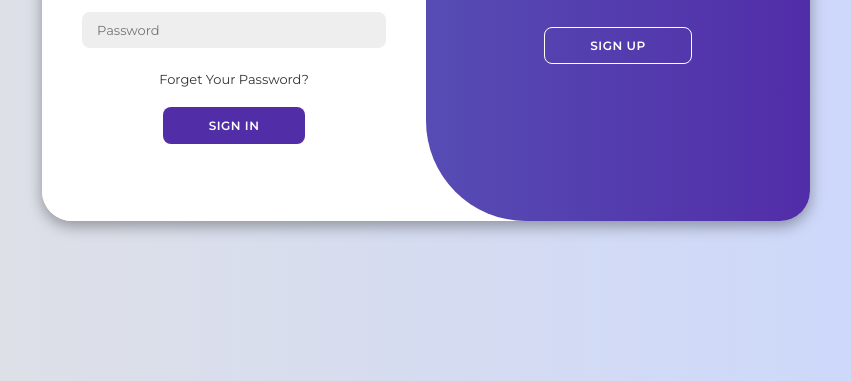
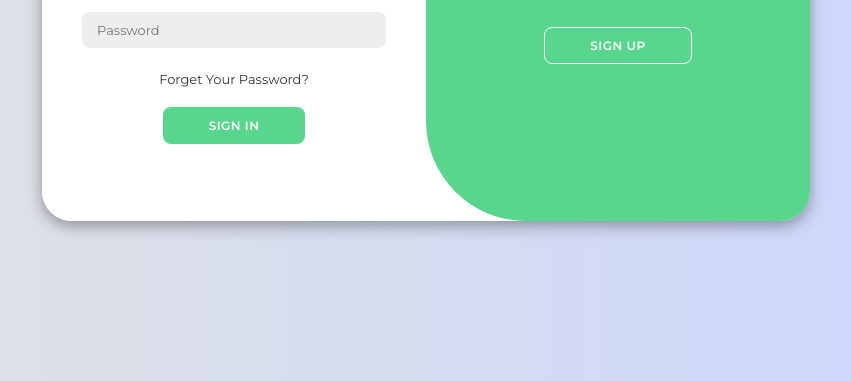
Before and after one commit to yad-khoshnaw/login-form, a plain HTML site: page index.html in a window 1280 px wide. Shown: the part 419-800 px from the top of the page, without its empty margins (214-1065 px from the left). Drawn offline with Linux system fonts and the light colour scheme.

Commit message:
change the background color of button & container

```diff
--- a/style.css
+++ b/style.css
@@ -47,7 +47,7 @@ body{
 }
 
 .container button{
-    background-color: #512da8;
+    background-color: #58D68D;
     color: #fff;
     font-size: 12px;
     padding: 10px 45px;
@@ -161,9 +161,8 @@ body{
 }
 
 .toggle{
-    background-color: #512da8;
+    background: #58D68D;
     height: 100%;
-    background: linear-gradient(to right, #5c6bc0, #512da8);
     color: #fff;
     position: relative;
     left: -100%;
```
